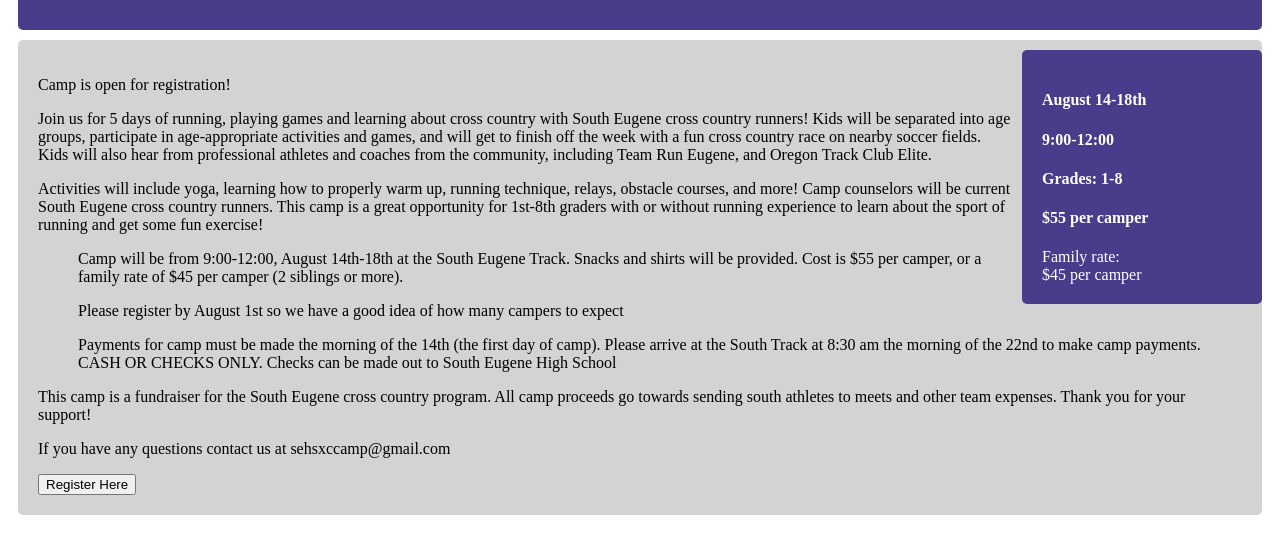
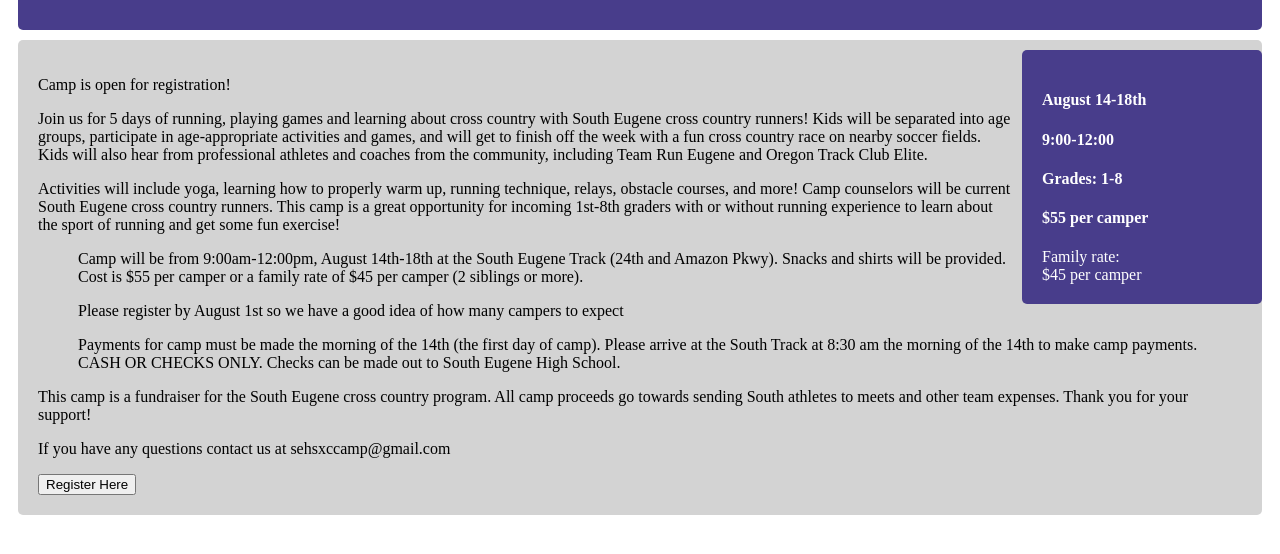
Before and after one commit to SouthEugeneXC/southeugenexc.github.io, a plain HTML site: page index.html in a window 1280 px wide. Shown: the part 110-664 px from the top of the page. Drawn offline with Linux system fonts and the light colour scheme.

Commit message:
Update index.html

```diff
--- a/index.html
+++ b/index.html
@@ -31,22 +31,22 @@
 
 
 			 </p>
-				Join us for 5 days of running, playing games and learning about cross country with South Eugene cross country runners! Kids will be separated into age groups, participate in age-appropriate activities and games, and will get to finish off the week with a fun cross country race on nearby soccer fields. Kids will also hear from professional athletes and coaches from the community, including Team Run Eugene, and Oregon Track Club Elite.
+				Join us for 5 days of running, playing games and learning about cross country with South Eugene cross country runners! Kids will be separated into age groups, participate in age-appropriate activities and games, and will get to finish off the week with a fun cross country race on nearby soccer fields. Kids will also hear from professional athletes and coaches from the community, including Team Run Eugene and Oregon Track Club Elite.
 			  </p>
-			        Activities will include yoga, learning how to properly warm up, running technique, relays, obstacle courses, and more! Camp counselors will be current South Eugene cross country runners. This camp is a great opportunity for 1st-8th graders with or without running experience to learn about the sport of running and get some fun exercise!
+			        Activities will include yoga, learning how to properly warm up, running technique, relays, obstacle courses, and more! Camp counselors will be current South Eugene cross country runners. This camp is a great opportunity for incoming 1st-8th graders with or without running experience to learn about the sport of running and get some fun exercise!
 			  <ul>
 
-	      Camp will be from 9:00-12:00, August 14th-18th at the South Eugene Track. Snacks and shirts will be provided. Cost is $55 per camper, or a family rate of $45 per camper (2 siblings or more).
+	      Camp will be from 9:00am-12:00pm, August 14th-18th at the South Eugene Track (24th and Amazon Pkwy). Snacks and shirts will be provided. Cost is $55 per camper or a family rate of $45 per camper (2 siblings or more).
 		</p>
 		<p>
              </li>Please register by August 1st so we have a good idea of how many campers to expect</li>
 		</p>
 		<p>
-              Payments for camp must be made the morning of the 14th (the first day of camp). Please arrive at the South Track at 8:30 am the morning of the 22nd to make camp payments. CASH OR CHECKS ONLY. Checks can be made out to South Eugene High School</li>
+              Payments for camp must be made the morning of the 14th (the first day of camp). Please arrive at the South Track at 8:30 am the morning of the 14th to make camp payments. CASH OR CHECKS ONLY. Checks can be made out to South Eugene High School.</li>
 			  </ul>
 
 			  <p>
-			    This camp is a fundraiser for the South Eugene cross country program. All camp proceeds go towards sending south athletes to meets and other team expenses. Thank you for your support!
+			    This camp is a fundraiser for the South Eugene cross country program. All camp proceeds go towards sending South athletes to meets and other team expenses. Thank you for your support!
 			  </p>
 			  <p>
 			  		If you have any questions contact us at sehsxccamp@gmail.com
```
